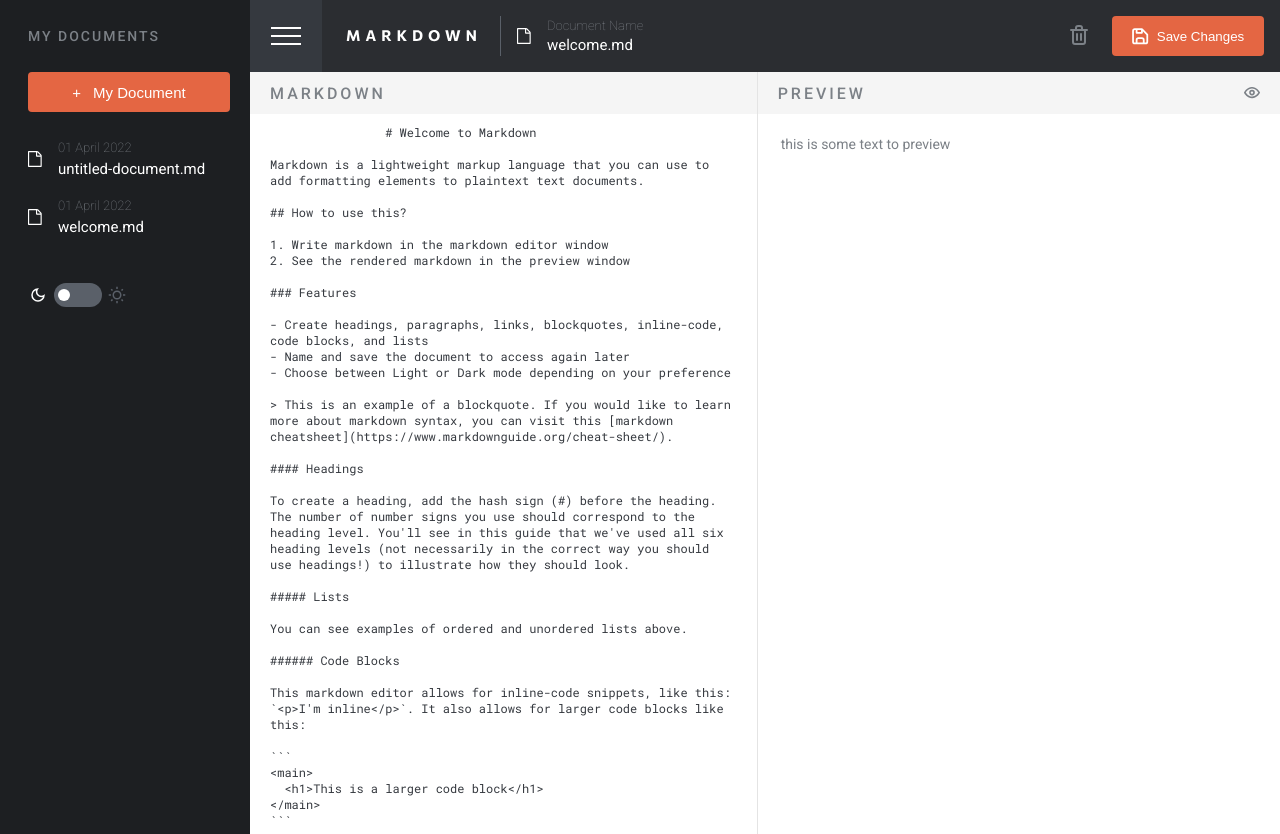
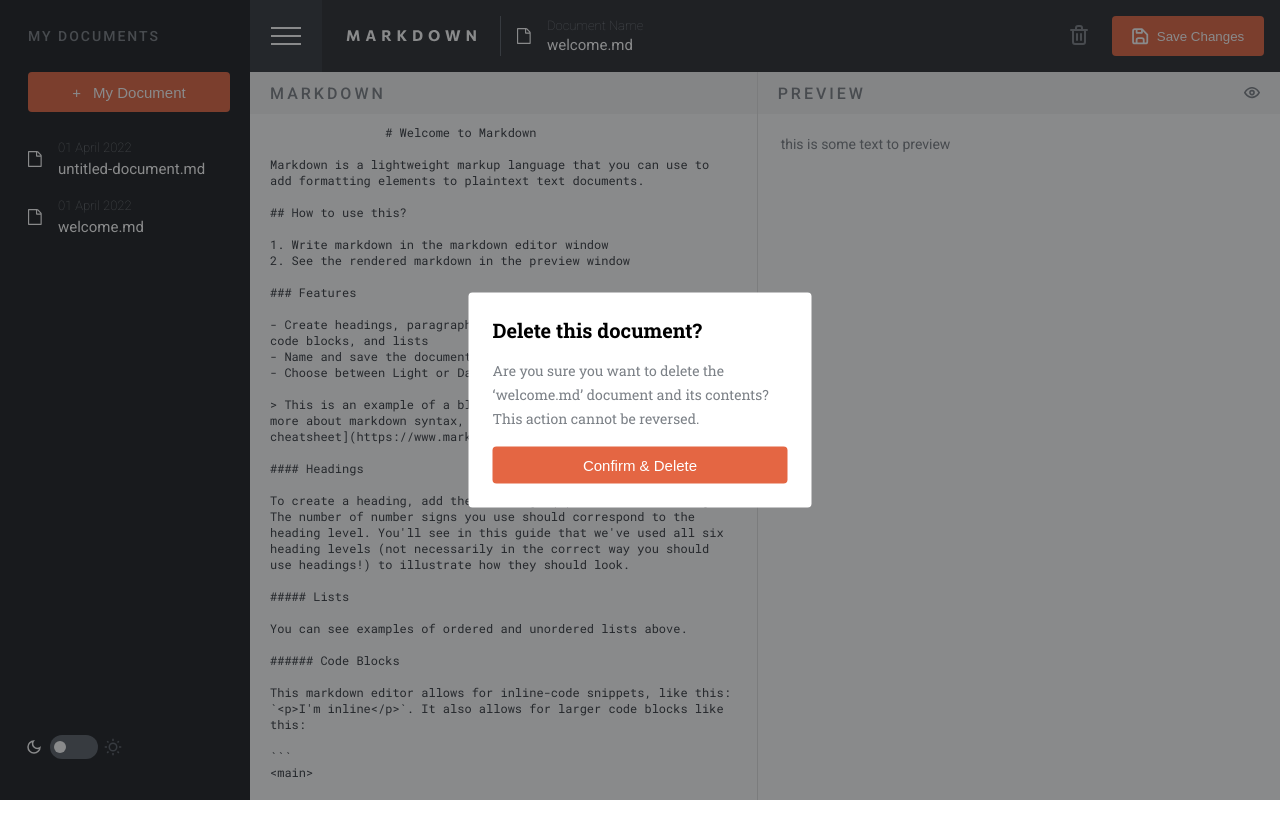
Before and after one commit to eawebmaster20/markdown-editor, an Angular app: page / in a window 1280 px wide. Both pictures are taken after a click on the button 1079 px from the left and 36 px from the top of the page. After the commit the page ends 800 px from the top, so only its background shows below. Built offline with nearby package versions, Linux system fonts and the light colour scheme.

Commit message:
Implements show/hide delete modal

```diff
--- a/src/app/app.component.scss
+++ b/src/app/app.component.scss
@@ -1,5 +1,5 @@
 .main {
-  // height: 100%;
+  height: 100%;
   position: relative;
   display: flex;
 }
@@ -23,6 +23,7 @@ app-toolbar {
 
 .text-content {
   display: flex;
+  height: 100%;
 }
 
 app-markdown-pane {
--- a/src/app/components/confirm-delete-modal/confirm-delete-modal.component.html
+++ b/src/app/components/confirm-delete-modal/confirm-delete-modal.component.html
@@ -1,4 +1,7 @@
-<div class="del-modal" [style]="{ display }">
+<div
+  class="del-modal"
+  [style]="{ display: modalService.isOpened ? 'block' : 'none' }"
+>
   <h4>Delete this document?</h4>
   <p>
     Are you sure you want to delete the ‘welcome.md’ document and its contents?
@@ -6,4 +9,8 @@
   </p>
   <button id="btn-con-del">Confirm & Delete</button>
 </div>
-<div (click)="hideModal()" class="lightbox" [style]="{ display }"></div>
+<div
+  (click)="modalService.hideModal()"
+  class="lightbox"
+  [style]="{ display: modalService.isOpened ? 'block' : 'none' }"
+></div>
--- a/src/app/components/confirm-delete-modal/confirm-delete-modal.component.ts
+++ b/src/app/components/confirm-delete-modal/confirm-delete-modal.component.ts
@@ -1,4 +1,5 @@
-import { Component } from '@angular/core';
+import { Component, inject } from '@angular/core';
+import { ModalService } from '../../services/modal.service';
 
 @Component({
   selector: 'app-confirm-delete-modal',
@@ -8,7 +9,9 @@ import { Component } from '@angular/core';
   styleUrl: './confirm-delete-modal.component.scss',
 })
 export class ConfirmDeleteModalComponent {
+  modalService = inject(ModalService);
   display = 'none';
+
   hideModal() {
     this.display === 'block' ? 'none' : 'block';
   }
--- a/src/app/components/markdown-pane/markdown-pane.component.scss
+++ b/src/app/components/markdown-pane/markdown-pane.component.scss
@@ -24,7 +24,7 @@
 
 .markdown-page {
   width: 100%;
-  height: 90vh;
+  height: 83vh;
   /* background: blue; */
 }
 
@@ -41,7 +41,7 @@
   font-size: 12px;
   width: 100%;
   max-width: 672px;
-  // height: 100%;
+  height: 100%;
   letter-spacing: 0px;
   padding: 10px 20px;
   border: none;
--- a/src/app/components/sidebar/sidebar.component.scss
+++ b/src/app/components/sidebar/sidebar.component.scss
@@ -8,6 +8,7 @@ aside {
   flex-direction: column;
   row-gap: 1.75rem;
   // border: solid 1px red;
+  position: relative;
 
   .heading {
     color: var(--slate-500);
@@ -74,3 +75,10 @@ aside {
     }
   }
 }
+
+app-theme-toggler {
+  // display: none;
+  position: absolute;
+  bottom: 24px;
+  left: 24px;
+}
--- a/src/app/components/toolbar/toolbar.component.html
+++ b/src/app/components/toolbar/toolbar.component.html
@@ -40,7 +40,7 @@
   </div>
 
   <div class="right-container">
-    <button id="btn-del">
+    <button (click)="modalService.showModal()" id="btn-del">
       <svg width="18" height="20" xmlns="http://www.w3.org/2000/svg">
         <path
           d="M7 16a1 1 0 0 0 1-1V9a1 1 0 1 0-2 0v6a1 1 0 0 0 1 1ZM17 4h-4V3a3 3 0 0 0-3-3H8a3 3 0 0 0-3 3v1H1a1 1 0 1 0 0 2h1v11a3 3 0 0 0 3 3h8a3 3 0 0 0 3-3V6h1a1 1 0 0 0 0-2ZM7 3a1 1 0 0 1 1-1h2a1 1 0 0 1 1 1v1H7V3Zm7 14a1 1 0 0 1-1 1H5a1 1 0 0 1-1-1V6h10v11Zm-3-1a1 1 0 0 0 1-1V9a1 1 0 0 0-2 0v6a1 1 0 0 0 1 1Z"
--- a/src/app/components/toolbar/toolbar.component.scss
+++ b/src/app/components/toolbar/toolbar.component.scss
@@ -32,6 +32,7 @@ nav {
   display: flex;
   align-items: center;
   gap: 16px;
+  cursor: pointer;
 }
 .doc-name p {
   font-size: 13px;
--- a/src/app/components/toolbar/toolbar.component.ts
+++ b/src/app/components/toolbar/toolbar.component.ts
@@ -1,5 +1,6 @@
 import { Component, inject } from '@angular/core';
 import { SidebarService } from '../../services/sidebar.service';
+import { ModalService } from '../../services/modal.service';
 
 @Component({
   selector: 'app-toolbar',
@@ -10,6 +11,7 @@ import { SidebarService } from '../../services/sidebar.service';
 })
 export class ToolbarComponent {
   sidebarService = inject(SidebarService);
+  modalService = inject(ModalService);
 
   constructor() {
     console.log(this.sidebarService.getSidebarStatus());
--- /dev/null
+++ b/src/app/services/modal.service.ts
@@ -0,0 +1,18 @@
+import { Injectable } from '@angular/core';
+
+@Injectable({
+  providedIn: 'root',
+})
+export class ModalService {
+  isOpened = false;
+
+  constructor() {}
+
+  showModal() {
+    this.isOpened = true;
+  }
+
+  hideModal() {
+    this.isOpened = false;
+  }
+}
--- a/src/styles.scss
+++ b/src/styles.scss
@@ -28,7 +28,7 @@ body {
 body {
   font-family: "Roboto", sans-serif;
   position: relative;
-  height: 100%;
+  height: 100vh;
   // overflow: hidden;
 }
 
```
Also changed, not shown: src/app/components/markdown-pane/markdown-pane.component.ts (+3 -5 lines), 1 other file (tests, documents, lock files or other folders).
